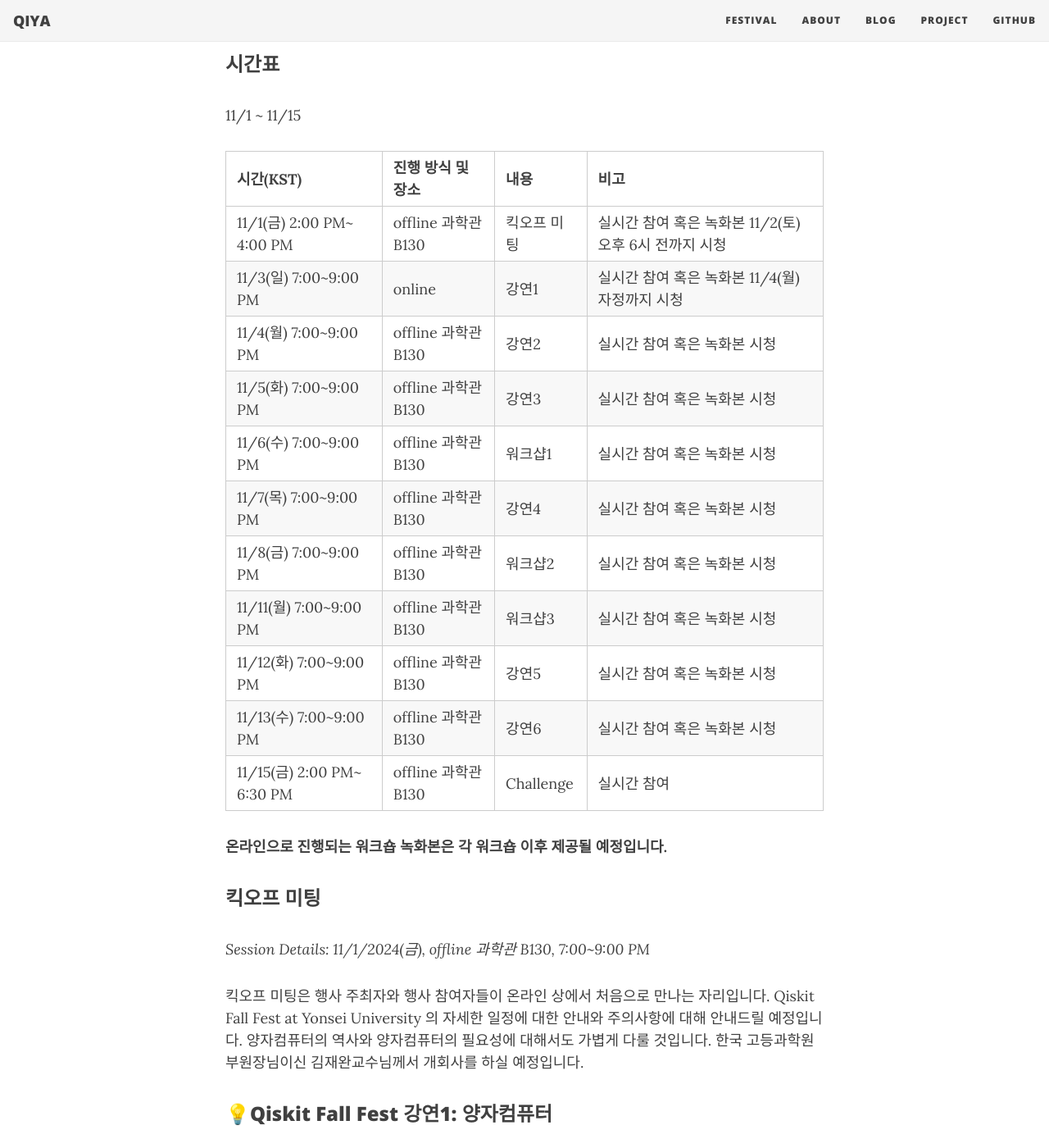
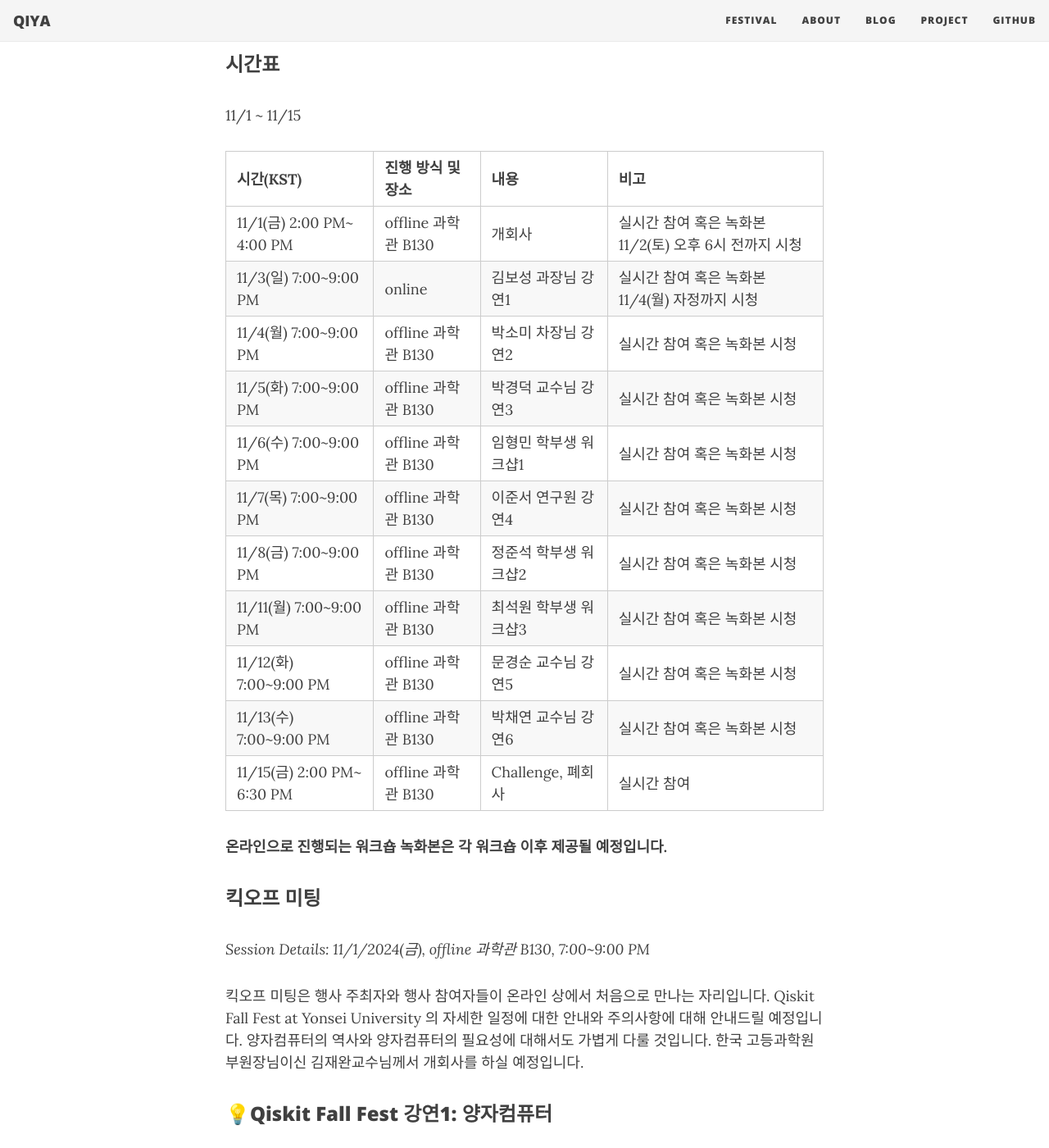
Before and after one commit to QIYA-yonsei/QIYA-yonsei.github.io, a Jekyll site: the page built from index.md, in a window 1280 px wide and 1400 px high, scrolled down 1519 px. Shown: the whole window at 82% size. Built offline with Jekyll 4.4.1, drawn with Linux system fonts in a browser that asks for light colours; nearby versions of some CDN libraries.

Commit message:
Update index.md

```diff
--- a/index.md
+++ b/index.md
@@ -28,17 +28,17 @@ Qiskit Fall Fest at Yonsei University에서 참가자분들을 만나 뵐 수
 
 | 시간(KST)                   | 진행 방식 및 장소    | 내용        | 비고                                                  |
 | --------------------------- | -------------------- | ----------- | ----------------------------------------------------- |
-| 11/1(금) 2:00 PM~ 4:00 PM  | offline 과학관 B130     | 킥오프 미팅 | 실시간 참여 혹은 녹화본 11/2(토) 오후 6시 전까지 시청 |
-| 11/3(일) 7:00~9:00 PM       | online               | 강연1    | 실시간 참여 혹은 녹화본 11/4(월) 자정까지 시청        |
-| 11/4(월) 7:00~9:00 PM  | offline 과학관 B130     | 강연2 | 실시간 참여 혹은 녹화본  시청 |
-| 11/5(화) 7:00~9:00 PM  | offline 과학관 B130     | 강연3 | 실시간 참여 혹은 녹화본  시청 |
-| 11/6(수) 7:00~9:00 PM  | offline 과학관 B130     | 워크샵1 | 실시간 참여 혹은 녹화본  시청 |
-| 11/7(목) 7:00~9:00 PM  | offline 과학관 B130     | 강연4 | 실시간 참여 혹은 녹화본  시청 |
-| 11/8(금) 7:00~9:00 PM  | offline 과학관 B130     | 워크샵2 | 실시간 참여 혹은 녹화본 시청 |
-| 11/11(월) 7:00~9:00 PM  | offline 과학관 B130     | 워크샵3 | 실시간 참여 혹은 녹화본  시청 |
-| 11/12(화) 7:00~9:00 PM  | offline 과학관 B130     | 강연5 | 실시간 참여 혹은 녹화본  시청 |
-| 11/13(수) 7:00~9:00 PM  | offline 과학관 B130     | 강연6 | 실시간 참여 혹은 녹화본 시청 |
-| 11/15(금) 2:00 PM~ 6:30 PM  | offline 과학관 B130     | Challenge | 실시간 참여 |
+| 11/1(금) 2:00 PM~ 4:00 PM  | offline 과학관 B130     | 개회사 | 실시간 참여 혹은 녹화본 11/2(토) 오후 6시 전까지 시청 |
+| 11/3(일) 7:00~9:00 PM       | online               | 김보성 과장님 강연1    | 실시간 참여 혹은 녹화본 11/4(월) 자정까지 시청        |
+| 11/4(월) 7:00~9:00 PM  | offline 과학관 B130     | 박소미 차장님 강연2 | 실시간 참여 혹은 녹화본  시청 |
+| 11/5(화) 7:00~9:00 PM  | offline 과학관 B130     | 박경덕 교수님 강연3 | 실시간 참여 혹은 녹화본  시청 |
+| 11/6(수) 7:00~9:00 PM  | offline 과학관 B130     | 임형민 학부생 워크샵1 | 실시간 참여 혹은 녹화본  시청 |
+| 11/7(목) 7:00~9:00 PM  | offline 과학관 B130     | 이준서 연구원 강연4 | 실시간 참여 혹은 녹화본  시청 |
+| 11/8(금) 7:00~9:00 PM  | offline 과학관 B130     | 정준석 학부생 워크샵2 | 실시간 참여 혹은 녹화본 시청 |
+| 11/11(월) 7:00~9:00 PM  | offline 과학관 B130     | 최석원 학부생 워크샵3 | 실시간 참여 혹은 녹화본  시청 |
+| 11/12(화) 7:00~9:00 PM  | offline 과학관 B130     | 문경순 교수님 강연5 | 실시간 참여 혹은 녹화본  시청 |
+| 11/13(수) 7:00~9:00 PM  | offline 과학관 B130     | 박채연 교수님 강연6 | 실시간 참여 혹은 녹화본 시청 |
+| 11/15(금) 2:00 PM~ 6:30 PM  | offline 과학관 B130     | Challenge, 폐회사 | 실시간 참여 |
 
 **온라인으로 진행되는 워크숍 녹화본은 각 워크숍 이후 제공될 예정입니다.**
 
```
